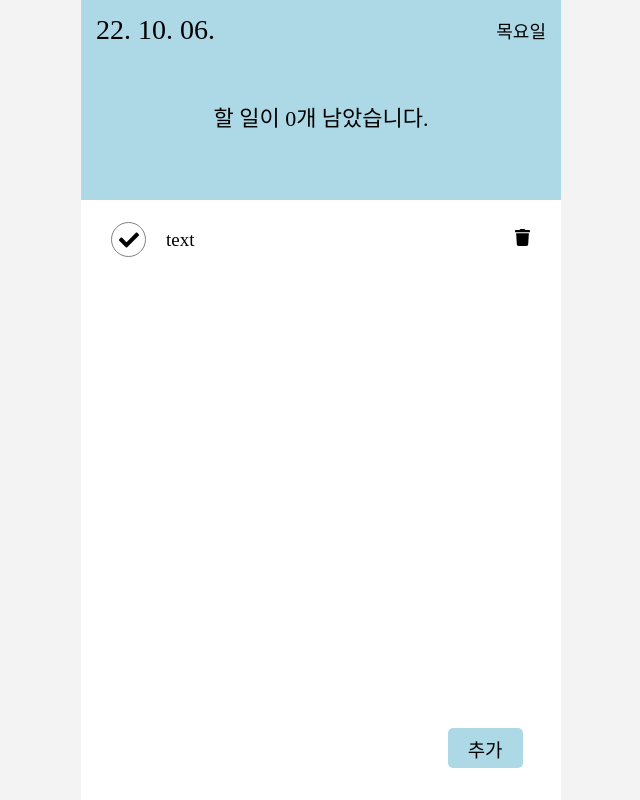
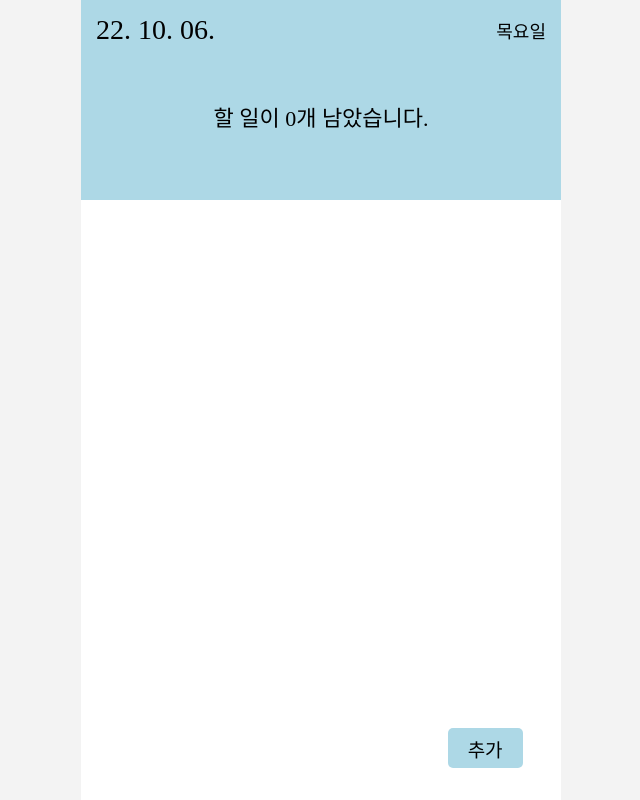
Before and after one commit to ShinjungOh/2022-todolist-challenge, a Next.js app in the folder 2022-10-06/: page /todolist in a window 1280 px wide. Shown: the whole page, without its empty margins (319-959 px from the left). Built offline with nearby package versions, Linux system fonts and the light colour scheme.

Commit message:
[ADD] 7th: TodoList 기능 구현

```diff
--- a/2022-10-06/pages/todolist.tsx
+++ b/2022-10-06/pages/todolist.tsx
@@ -1,13 +1,75 @@
-import React from 'react';
+import React, {
+  ChangeEvent, FormEvent, useMemo, useRef, useState,
+} from 'react';
 
 import { TodoCreate, TodoHeader, TodoList } from '@components/todo';
 
-const Todolist = () => (
-  <>
-    <TodoHeader />
-    <TodoList />
-    <TodoCreate />
-  </>
-);
+export interface TodoItemType {
+  id: number;
+  text: string;
+  done: boolean;
+}
+
+const Todolist = () => {
+  const [isOpen, setIsOpen] = useState(false);
+  const [createTodo, setCreateTodo] = useState('');
+  const [todos, setTodos] = useState<TodoItemType[]>([]);
+
+  const nextId = useRef(0);
+
+  const onToggle = () => {
+    setIsOpen((prev) => !prev);
+  };
+
+  const onCreate = (e: ChangeEvent<HTMLInputElement>) => {
+    const { value } = e.target;
+    setCreateTodo(value);
+  };
+
+  const onSubmit = (e: FormEvent<HTMLFormElement>) => {
+    e.preventDefault();
+    setTodos((todo) => [
+      ...todo,
+      {
+        id: nextId.current,
+        text: createTodo,
+        done: false,
+      },
+    ]);
+    nextId.current += 1;
+    setCreateTodo('');
+    setIsOpen(false);
+  };
+
+  const onDone = (id: number) => {
+    setTodos(todos.map((todo) => (todo.id === id ? { ...todo, done: !todo.done } : todo)));
+  };
+
+  const onDelete = (id: number) => {
+    setTodos(todos.filter((todo) => todo.id !== id));
+  };
+
+  const undoneTodoLength = useMemo(() => todos.filter((todo) => !todo.done).length, [todos]);
+
+  return (
+    <>
+      <TodoHeader
+        undoneTodoLength={undoneTodoLength}
+      />
+      <TodoList
+        todos={todos}
+        onDone={onDone}
+        onDelete={onDelete}
+      />
+      <TodoCreate
+        isOpen={isOpen}
+        onToggle={onToggle}
+        onCreate={onCreate}
+        onSubmit={onSubmit}
+        value={createTodo}
+      />
+    </>
+  );
+};
 
 export default Todolist;
--- a/2022-10-06/ui/components/todo/Header.tsx
+++ b/2022-10-06/ui/components/todo/Header.tsx
@@ -1,7 +1,11 @@
 import React from 'react';
 import styled from 'styled-components';
 
-const Header = () => {
+interface Props {
+  undoneTodoLength: number;
+}
+
+const Header = ({ undoneTodoLength }: Props) => {
   const today = new Date();
 
   const day = today.toLocaleString('ko-kr', {
@@ -20,7 +24,7 @@ const Header = () => {
         <Today>{day}</Today>
         <DayName>{dayName}</DayName>
       </DayContainer>
-      <UnDoneTodoLength>할 일이 0개 남았습니다.</UnDoneTodoLength>
+      <UnDoneTodoLength>할 일이 {undoneTodoLength}개 남았습니다.</UnDoneTodoLength>
     </Container>
   );
 };
--- a/2022-10-06/ui/components/todo/TodoCreate.tsx
+++ b/2022-10-06/ui/components/todo/TodoCreate.tsx
@@ -1,26 +1,21 @@
-import React, { ChangeEvent, FormEvent, useState } from 'react';
+import React, { ChangeEvent, FormEvent } from 'react';
 import styled from 'styled-components';
 
-const TodoCreate = () => {
-  const [isOpen, setIsOpen] = useState(false);
-  const [createTodo, setCreateTodo] = useState('');
+interface Props {
+  isOpen: boolean;
+  onToggle: () => void;
+  onCreate: (e: ChangeEvent<HTMLInputElement>) => void;
+  onSubmit: (e: FormEvent<HTMLFormElement>) => void;
+  value: string;
+}
 
-  const onToggle = () => {
-    setIsOpen((prev) => !prev);
-  };
-
-  const onCreate = (e: ChangeEvent<HTMLInputElement>) => {
-    const { value } = e.target;
-    setCreateTodo(value);
-  };
-
-  const onSubmit = (e: FormEvent<HTMLFormElement>) => {
-    e.preventDefault();
-    setCreateTodo('');
-    setIsOpen(false);
-  };
-
-  return (
+const TodoCreate = ({
+  isOpen,
+  onToggle,
+  onCreate,
+  onSubmit,
+  value,
+}: Props) => (
   <>
     {
       isOpen
@@ -29,7 +24,7 @@ const TodoCreate = () => {
           <InputForm onSubmit={onSubmit}>
             <Input
               onChange={onCreate}
-                value={createTodo}
+              value={value}
               placeholder="enter를 눌러 제출"
               autoFocus
             />
@@ -42,7 +37,6 @@ const TodoCreate = () => {
     </Button>
   </>
 );
-};
 
 export default TodoCreate;
 
--- a/2022-10-06/ui/components/todo/TodoItem.tsx
+++ b/2022-10-06/ui/components/todo/TodoItem.tsx
@@ -1,14 +1,32 @@
 import React from 'react';
 import { FaCheck, FaTrash } from 'react-icons/fa';
-import styled from 'styled-components';
+import styled, { css } from 'styled-components';
 
-const TodoItem = () => (
+import { TodoItemType } from '../../../pages/todolist';
+
+interface Props {
+  onDone: (id: number) => void;
+  onDelete: (id: number) => void;
+}
+
+const TodoItem = ({
+  id,
+  done,
+  text,
+  onDone,
+  onDelete,
+}: Props & TodoItemType) => (
   <Container>
-    <Done>
-      <FaCheck size={20} />
+    <Done done={done} onClick={() => onDone(id)}>
+      {
+        done && (
+          <FaCheck size={20} />
+        )
+      }
+
     </Done>
-    <Text>text</Text>
-    <Delete>
+    <Text done={done}>{text}</Text>
+    <Delete onClick={() => onDelete(id)}>
       <FaTrash size={17} />
     </Delete>
   </Container>
@@ -26,7 +44,7 @@ const Container = styled.div`
   align-items: center;
 `;
 
-const Done = styled.div`
+const Done = styled.div<{ done: boolean }>`
   width: 35px;
   height: 35px;
   border: 1px solid grey;
@@ -36,13 +54,22 @@ const Done = styled.div`
   justify-content: center;
   align-items: center;
   cursor: pointer;
+  ${(props) => props.done
+          && css`
+            border-color: lightblue;
+          `}
 `;
 
-const Text = styled.div`
+const Text = styled.div<{ done: boolean }>`
   padding-left: 20px;
   font-size: 19px;
   font-weight: normal;
   flex: 1;
+  ${(props) => props.done
+          && css`
+            color: grey;
+            text-decoration: line-through;
+          `}
 `;
 
 const Delete = styled.div`
--- a/2022-10-06/ui/components/todo/TodoList.tsx
+++ b/2022-10-06/ui/components/todo/TodoList.tsx
@@ -3,9 +3,30 @@ import styled from 'styled-components';
 
 import { TodoItem } from '@components/todo/index';
 
-const TodoList = () => (
+import { TodoItemType } from '../../../pages/todolist';
+
+interface Props {
+  todos: TodoItemType[];
+  onDone: (id: number) => void;
+  onDelete: (id: number) => void;
+}
+
+const TodoList = ({
+  todos,
+  onDone,
+  onDelete,
+}: Props) => (
   <Container>
-    <TodoItem />
+    {
+      todos.map((todo) => (
+        <TodoItem
+          {...todo}
+          key={todo.id}
+          onDone={onDone}
+          onDelete={onDelete}
+        />
+      ))
+    }
   </Container>
 );
 
```
Lines whose indentation alone changed are shown as unchanged.
